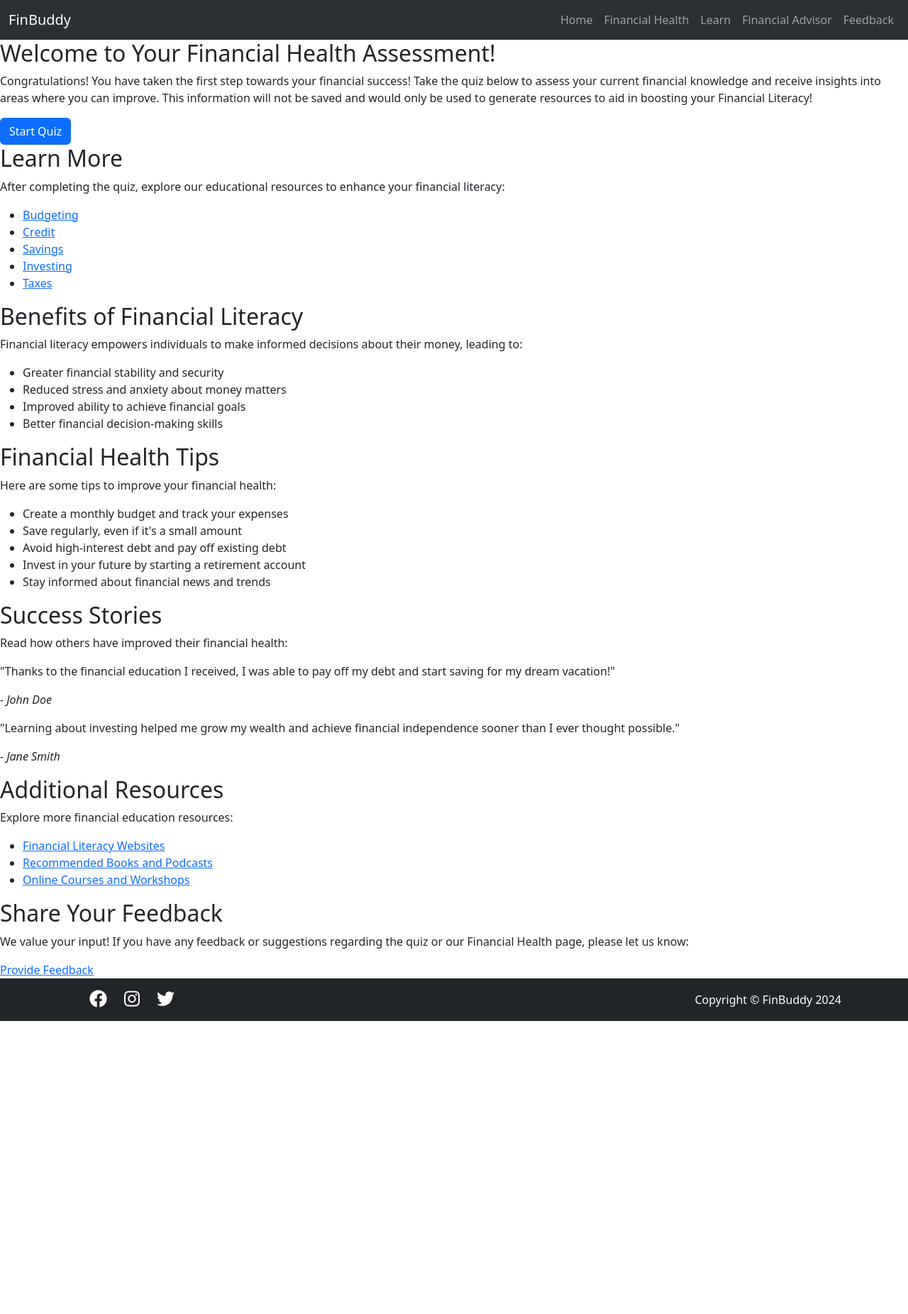
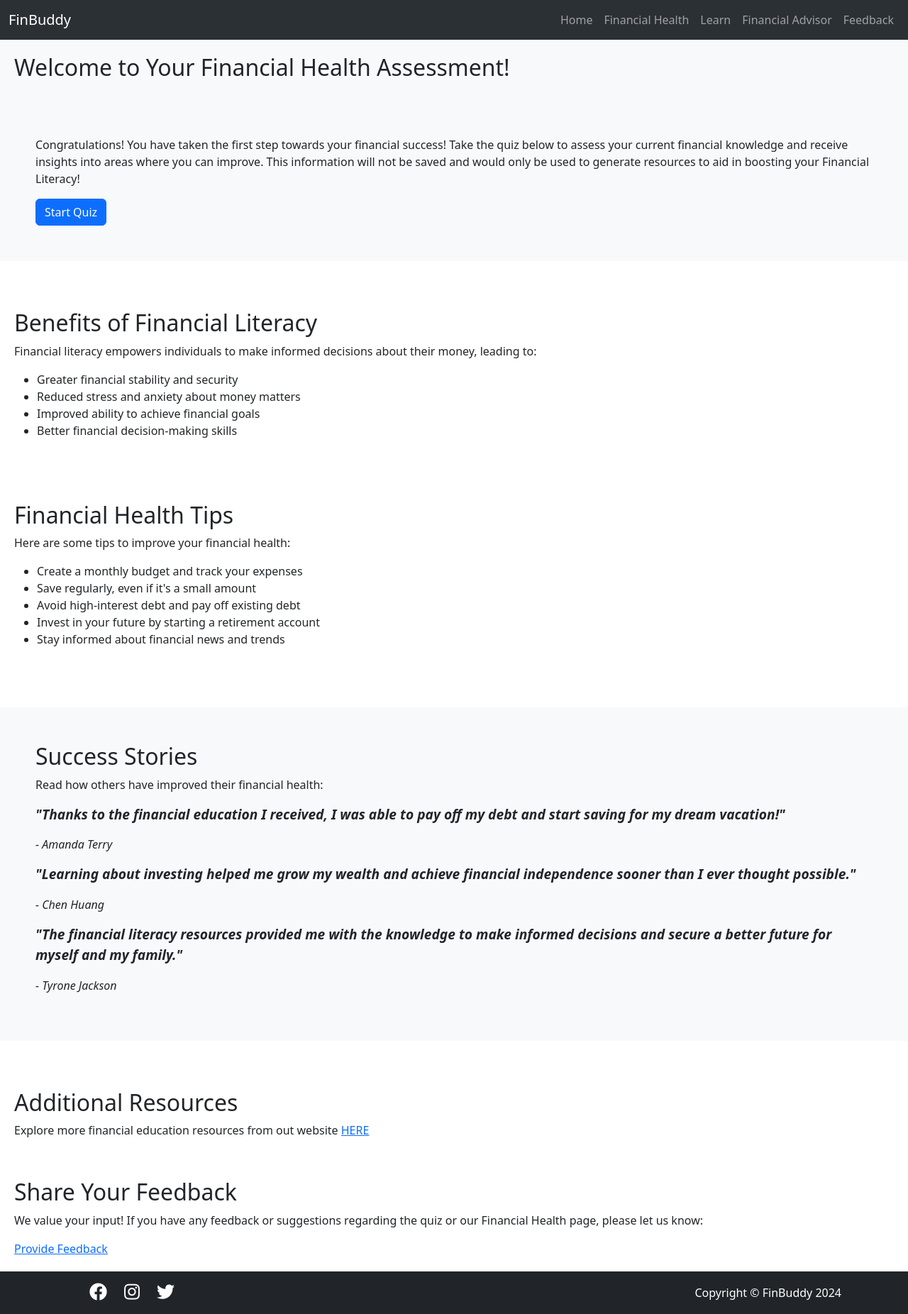
Before and after one commit to Mildness10/finbuddy, a Django app: page /finhealth/ in a window 1280 px wide. Shown: the whole page at 71% size. Before the commit the page ends 1439 px from the top, so only its background shows below. Run offline with Django 5.2, Linux system fonts and the light colour scheme.

Commit message:
completed the financial health page

```diff
--- a/templates/finhealth.html
+++ b/templates/finhealth.html
@@ -1,33 +1,38 @@
-{% extends "base.html" %}
-{% load static %}
-
-
-{% block content %}
+{% extends "base.html" %} {% load static %} {% block content %}
 <main>
-    <section class="welcome-message">
+  <section
+    class="welcome-message"
+    style="background-color: #f8f9fa; padding: 20px"
+  >
     <h2>Welcome to Your Financial Health Assessment!</h2>
   </section>
 
-    <section class="quiz-prompt">
-        <p>Congratulations! You have taken the first step towards your financial success! Take the quiz below to assess your current financial knowledge and receive insights into areas where you can improve. This information will not be saved and would only be used to generate resources to aid in boosting your Financial Literacy!</p>
-        <button class="btn btn-primary" style="background: #0d6efd"><a href="https://take.quiz-maker.com/Q1XRLXMBO" target="_blank" class="quiz-link" style="text-decoration: none; color: #fff;">Start Quiz</a></button>
+  <section class="quiz-prompt" style="background-color: #f8f9fa; padding: 50px">
+    <p>
+      Congratulations! You have taken the first step towards your financial
+      success! Take the quiz below to assess your current financial knowledge
+      and receive insights into areas where you can improve. This information
+      will not be saved and would only be used to generate resources to aid in
+      boosting your Financial Literacy!
+    </p>
+    <button class="btn btn-primary" style="background: #0d6efd">
+      <a
+        href="https://take.quiz-maker.com/Q1XRLXMBO"
+        target="_blank"
+        class="quiz-link"
+        style="text-decoration: none; color: #fff"
+        >Start Quiz</a
+      >
+    </button>
   </section>
-
-    <section class="learn-further">
-        <h2>Learn More</h2>
-        <p>After completing the quiz, explore our educational resources to enhance your financial literacy:</p>
-        <ul>
-            <li><a href="learn.html#budgeting">Budgeting</a></li>
-            <li><a href="learn.html#credit">Credit</a></li>
-            <li><a href="learn.html#savings">Savings</a></li>
-            <li><a href="learn.html#investing">Investing</a></li>
-            <li><a href="learn.html#taxes">Taxes</a></li>
-        </ul>
-    </section>
-
-    <section class="benefits">
+  <br />
+  <br />
+  <section class="benefits" style="background-color: #ffffff; margin: 20px">
     <h2>Benefits of Financial Literacy</h2>
-        <p>Financial literacy empowers individuals to make informed decisions about their money, leading to:</p>
+    <p>
+      Financial literacy empowers individuals to make informed decisions about
+      their money, leading to:
+    </p>
     <ul>
       <li>Greater financial stability and security</li>
       <li>Reduced stress and anxiety about money matters</li>
@@ -35,8 +40,9 @@
       <li>Better financial decision-making skills</li>
     </ul>
   </section>
-
-    <section class="tips">
+  <br />
+  <br />
+  <section class="tips" style="background-color: #ffffff; padding: 20px">
     <h2>Financial Health Tips</h2>
     <p>Here are some tips to improve your financial health:</p>
     <ul>
@@ -47,34 +53,69 @@
       <li>Stay informed about financial news and trends</li>
     </ul>
   </section>
-
-    <section class="testimonials">
+  <br />
+  <br />
+  <section
+    class="testimonials"
+    style="background-color: #f8f9fa; padding: 50px"
+  >
     <h2>Success Stories</h2>
     <p>Read how others have improved their financial health:</p>
+    <div class="testimonial">
       <blockquote>
-            <p>"Thanks to the financial education I received, I was able to pay off my debt and start saving for my dream vacation!"</p>
-            <cite>- John Doe</cite>
+        <p style="font-weight: bold; font-size: larger">
+          <em
+            >"Thanks to the financial education I received, I was able to pay
+            off my debt and start saving for my dream vacation!"</em
+          >
+        </p>
+        <cite>- Amanda Terry</cite>
       </blockquote>
+    </div>
+    <div class="testimonial">
       <blockquote>
-            <p>"Learning about investing helped me grow my wealth and achieve financial independence sooner than I ever thought possible."</p>
-            <cite>- Jane Smith</cite>
+        <p style="font-weight: bold; font-size: larger">
+          <em
+            >"Learning about investing helped me grow my wealth and achieve
+            financial independence sooner than I ever thought possible."</em
+          >
+        </p>
+        <cite>- Chen Huang</cite>
       </blockquote>
+    </div>
+    <div class="testimonial">
+      <blockquote>
+        <p style="font-weight: bold; font-size: larger">
+          <em
+            >"The financial literacy resources provided me with the knowledge to
+            make informed decisions and secure a better future for myself and my
+            family."</em
+          >
+        </p>
+        <cite>- Tyrone Jackson</cite>
+      </blockquote>
+    </div>
+  </section>
+  <br />
+  <br />
+  <section
+    class="additional-resources"
+    style="background-color: #ffffff; padding: 20px"
+  >
+    <h2>Additional Resources</h2>
+    <p>
+      Explore more financial education resources from out website
+      <a href="{% url 'learn' %}">HERE</a>
+    </p>
   </section>
 
-    <section class="additional-resources">
-        <h2>Additional Resources</h2>
-        <p>Explore more financial education resources:</p>
-        <ul>
-            <li><a href="#">Financial Literacy Websites</a></li>
-            <li><a href="#">Recommended Books and Podcasts</a></li>
-            <li><a href="#">Online Courses and Workshops</a></li>
-        </ul>
-    </section>
-
-    <section class="feedback">
+  <section class="feedback" style="background-color: #ffffff; margin: 20px">
     <h2>Share Your Feedback</h2>
-        <p>We value your input! If you have any feedback or suggestions regarding the quiz or our Financial Health page, please let us know:</p>
-        <a href="feedback.html" class="feedback-link">Provide Feedback</a>
+    <p>
+      We value your input! If you have any feedback or suggestions regarding the
+      quiz or our Financial Health page, please let us know:
+    </p>
+    <a href="{% url 'feedback' %}" class="feedback-link">Provide Feedback</a>
   </section>
 </main>
 {% endblock content %}
```
Lines whose indentation alone changed are shown as unchanged.
